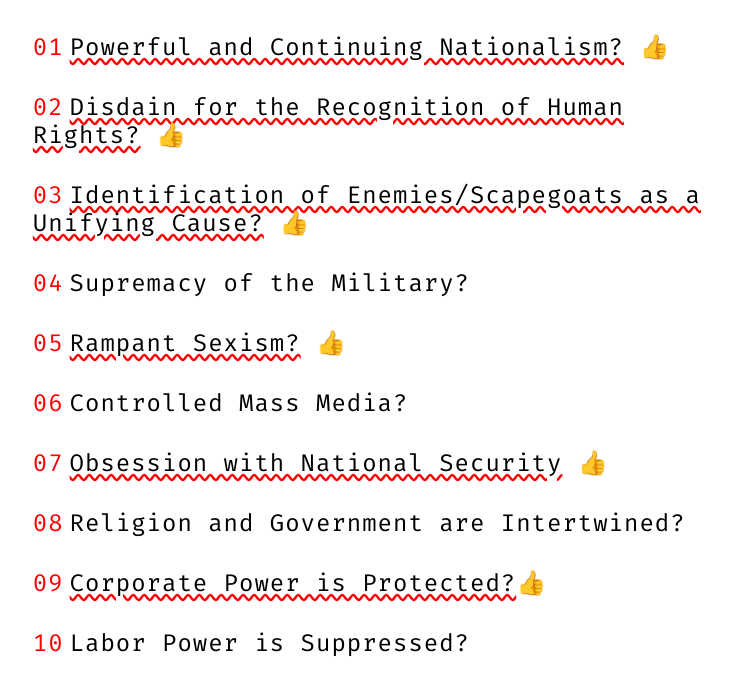
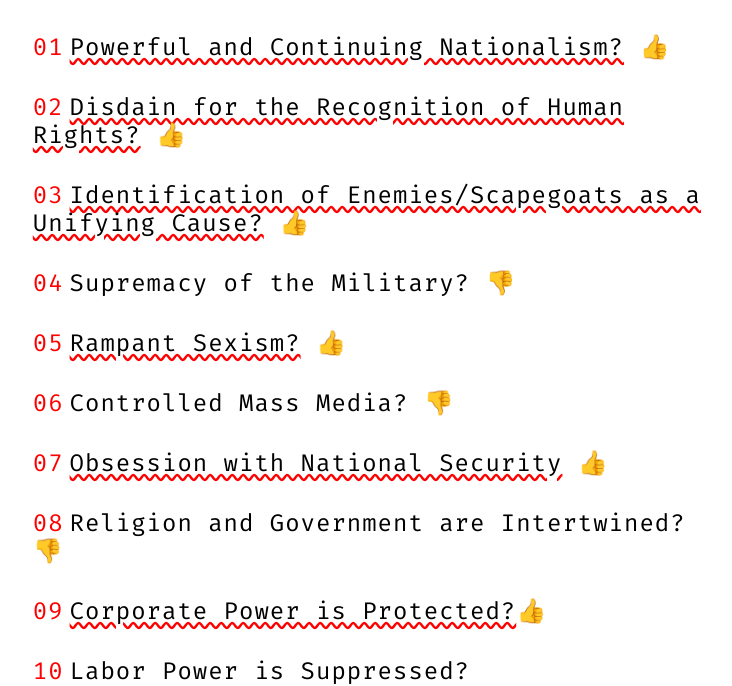
Before and after one commit to aaronoleary/is-america-fascist-yet, a plain HTML site: page index.html in a window 1280 px wide. Shown: the part 113-799 px from the top of the page, without its empty margins (288-1020 px from the left). Drawn offline with nearby package versions, Linux system fonts and the light colour scheme.

Commit message:
thumbs down

```diff
--- a/index.html
+++ b/index.html
@@ -25,11 +25,11 @@
           <li class = "list"><a href = "#">Powerful and Continuing Nationalism?</a> 👍</li>
           <li class = "list"><a href = "#">Disdain for the Recognition of Human Rights?</a> 👍</li>
           <li class = "list"><a href = "#">Identification of Enemies/Scapegoats as a Unifying Cause?</a> 👍</li>
-          <li class = "list">Supremacy of the Military? </li>
+          <li class = "list">Supremacy of the Military? 👎 </li>
           <li class = "list"><a href = "#">Rampant Sexism?</a> 👍 </li>
-          <li class = "list">Controlled Mass Media? </li>
+          <li class = "list">Controlled Mass Media? 👎 </li>
           <li class = "list"><a href = "#">Obsession with National Security</a> 👍 </li>
-          <li class = "list">Religion and Government are Intertwined?</li>
+          <li class = "list">Religion and Government are Intertwined? 👎</li>
           <li class = "list"><a href = "#">Corporate Power is Protected?</a>👍</li>
           <li class = "list">Labor Power is Suppressed? </li>
           <li class = "list">Disdain for Intellectuals and the Arts?</li>
```
